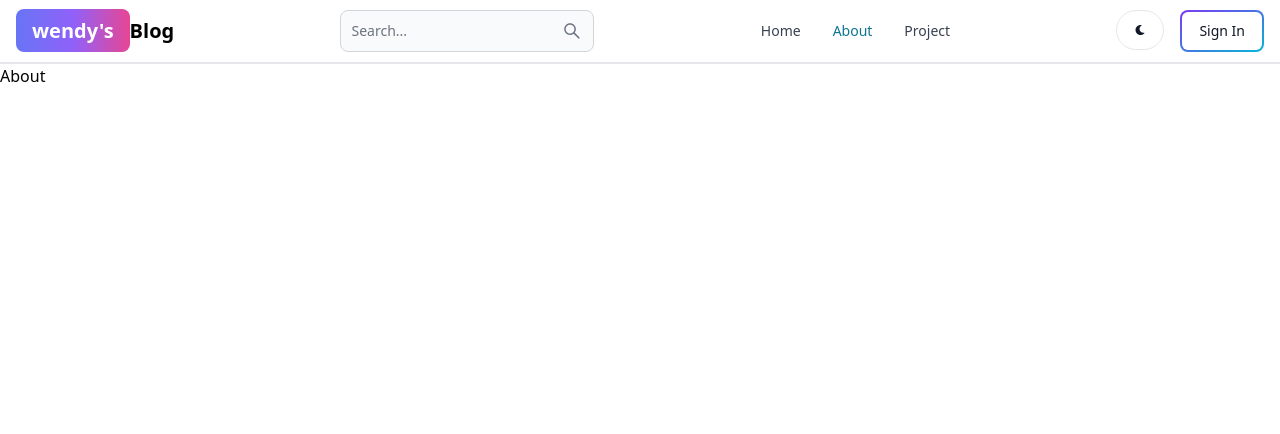
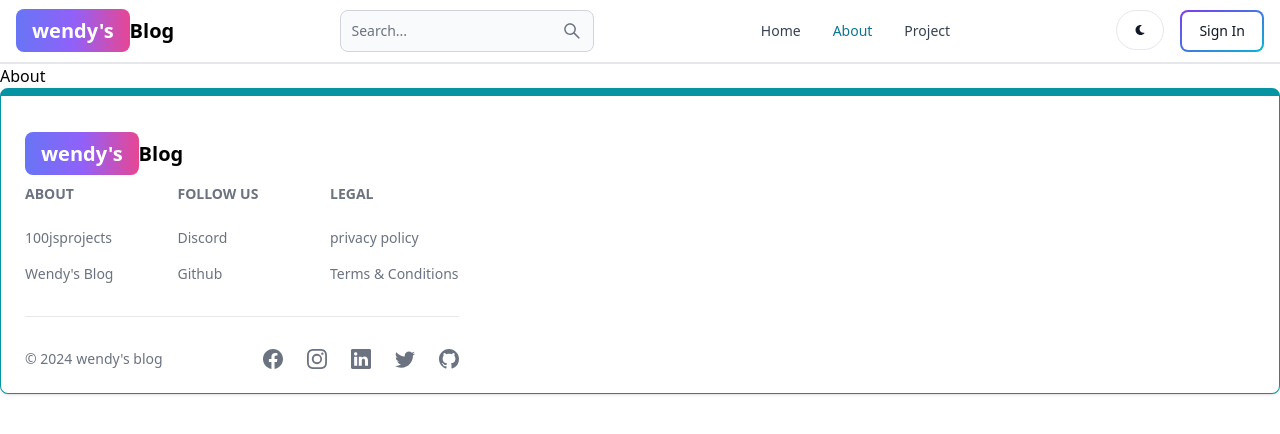
Before and after one commit to lifewithwendy/Wendys-blogs, a React (Vite) app in the folder client/: page /about in a window 1280 px wide. Shown: the top 434 px of the page. Built offline with nearby package versions, Linux system fonts and the light colour scheme.

Commit message:
create and add footer

```diff
--- a/client/src/App.jsx
+++ b/client/src/App.jsx
@@ -7,6 +7,7 @@
 import SignUp from './pages/SignUp';
 import Home from './pages/Home';
 import Header from './components/Header';
+import Footer from "./components/Footer";
 
 export default function App() {
   return (
@@ -20,6 +21,7 @@
         <Route path="/sign-in" element={<SignIn />} />
         <Route path="/about" element={<About />} />
       </Routes>
+      <Footer />
     </BrowserRouter>
   )
 }
--- /dev/null
+++ b/client/src/components/Footer.jsx
@@ -0,0 +1,108 @@
+import React from 'react'
+import { Link } from 'react-router-dom';
+import { Footer } from 'flowbite-react';
+import { BsFacebook,BsInstagram,BsTwitter,BsLinkedin, BsGithub } from 'react-icons/bs';
+
+export default function FooterCom() {
+  return (
+    <Footer container className='border border-t-8 border-teal-500'>
+    <div className="">
+        <div className="w-full max-w-7xl mx-auto">
+            <div className="grid w-full justify-between sm:flex md:grid-cols-1">
+                <div className="mt-5">
+                    <Link to='/' className="self-center whitespace-nowrap text-lg
+                        sm:text-xl font-semibold dark:text-white">
+                    <span className="px-4 py-2 bg-gradient-to-r from-indigo-500
+                        via-purple-500 to-pink-500 rounded-lg text-white">
+                        wendy's
+                    </span>
+                    Blog
+                    </Link>
+                </div>
+            </div>
+            <div className="grid grid-cols-2 gap-2 sm:grid-cols-3 sm:gap-6">
+                <div className='mt-4'>
+                    <Footer.Title title='ABOUT' />
+                    <Footer.LinkGroup col>
+                        <Footer.Link
+                            href='https://www.100jsprojects.com'
+                            target='_blank'
+                            rel='noopener noreferrer'
+                        >
+                            100jsprojects
+                        </Footer.Link>
+
+                        <Footer.Link
+                            href='/about'
+                            target='_blank'
+                            rel='noopener noreferrer'//stop blocking the link opening on a new window
+                        >
+                            Wendy's Blog
+                        </Footer.Link>
+                    </Footer.LinkGroup>
+                </div>
+
+                <div className='mt-4'>
+                    <Footer.Title title='FOLLOW US' />
+                    <Footer.LinkGroup col>
+                        <Footer.Link
+                            href=''
+                            target='_blank'
+                            rel='noopener noreferrer'
+                        >
+                            Discord
+                        </Footer.Link>
+
+                        <Footer.Link
+                            href='/about'
+                            target='_blank'
+                            rel='noopener noreferrer'//stop blocking the link opening on a new window
+                        >
+                            Github
+                        </Footer.Link>
+                    </Footer.LinkGroup>
+                </div>
+
+                <div className='mt-4'>
+                    <Footer.Title title='LEGAL' />
+                    <Footer.LinkGroup col>
+                        <Footer.Link
+                            href=''
+                            target='_blank'
+                            rel='noopener noreferrer'
+                        >
+                            privacy policy
+                        </Footer.Link>
+
+                        <Footer.Link
+                            href='/about'
+                            target='_blank'
+                            rel='noopener noreferrer'//stop blocking the link opening on a new window
+                        >
+                            Terms & Conditions
+                        </Footer.Link>
+                    </Footer.LinkGroup>
+                </div>
+            </div>
+        </div>
+        <Footer.Divider />
+        <div className="w-full sm:flex sm:items-center sm:justify-between">
+            <Footer.Copyright
+                href='#'
+                by="wendy's blog"
+                year={(new Date()).getFullYear()}
+            />
+            <div className="flex gap-6 sm:mt-0 mt-4 justify-center">
+                <Footer.Icon href='#' icon={BsFacebook} />
+                <Footer.Icon href='#' icon={BsInstagram} />
+                <Footer.Icon href='#' icon={BsLinkedin} />
+                <Footer.Icon href='#' icon={BsTwitter} />
+                <Footer.Icon href='https://github.com/lifewithwendy/RAD' icon={BsGithub} />
+            </div>
+        </div>
+
+    </div>
+
+    </Footer>
+  )
+}
```
